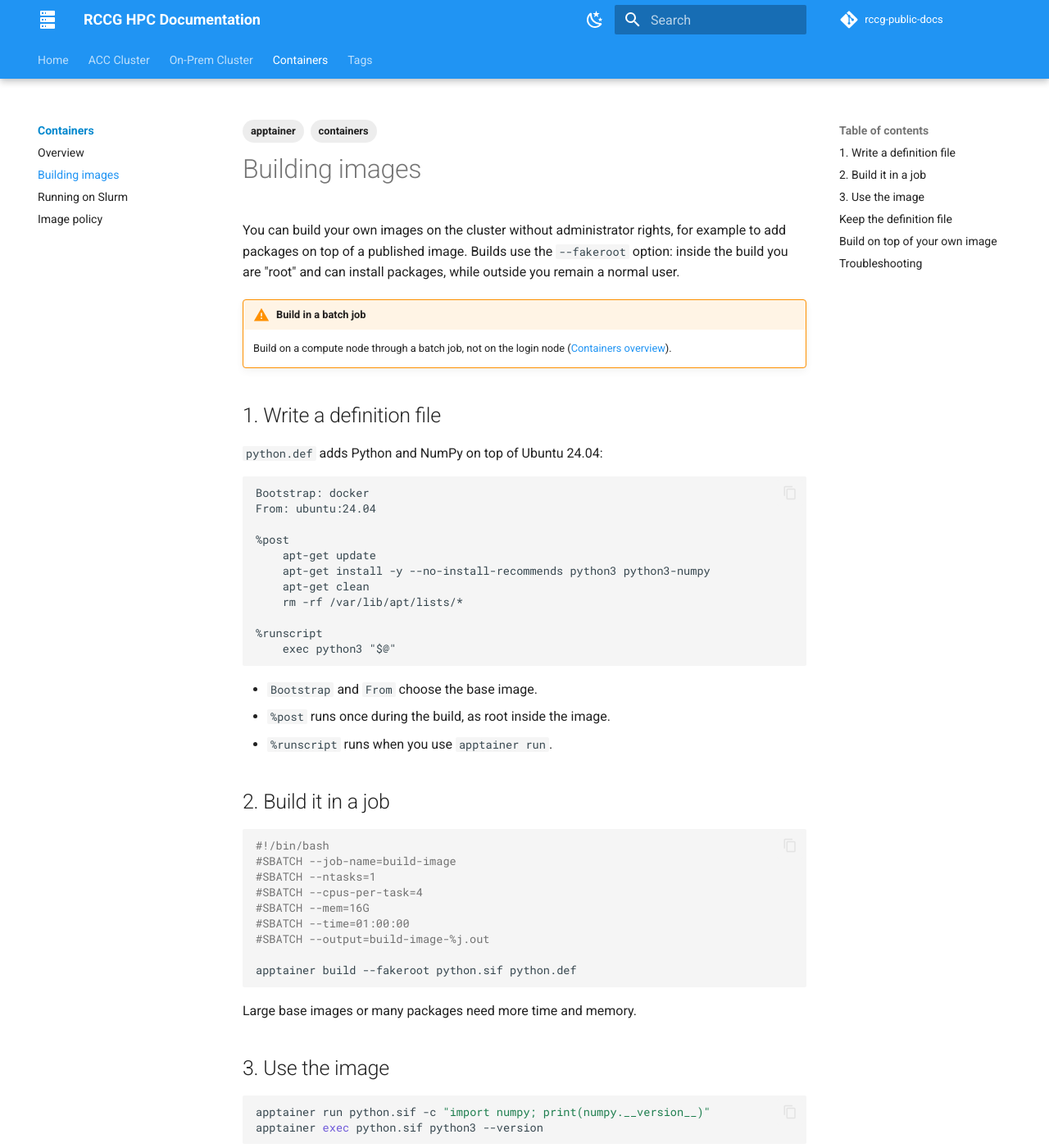
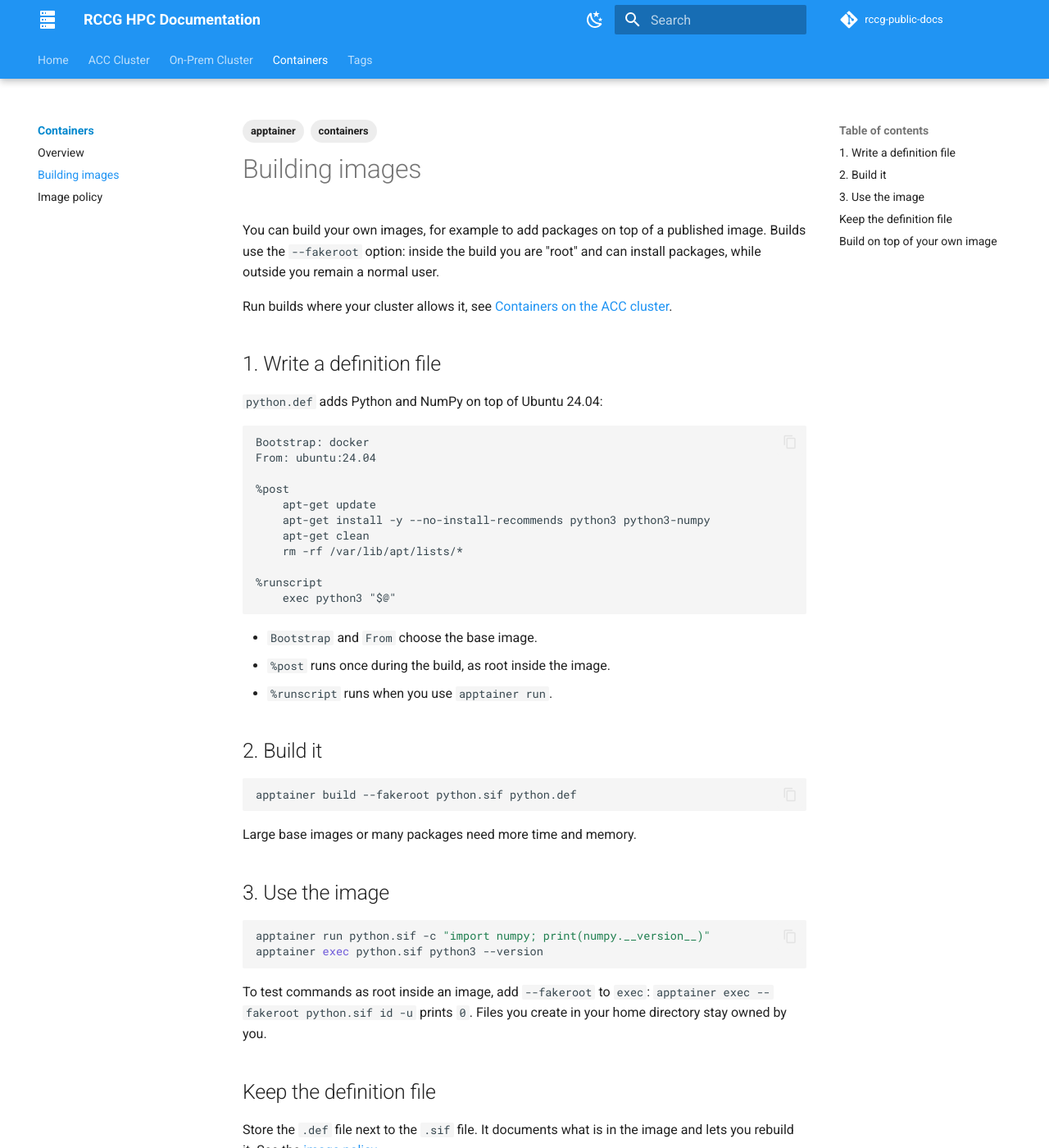
Before and after one commit to ResearchComputingTeam/rccg-public-docs, an MkDocs documentation site: the page built from docs/containers/building-images.md, in a window 1280 px wide and 1400 px high. Shown: the whole window at 82% size. Built offline with MkDocs 1.6.1 and Material for MkDocs 9.7.7, drawn with Linux system fonts in a browser that asks for light colours; comment, search, counter and statistics services are not loaded; some of the changed text lies outside the part shown.

Commit message:
reorganize container section (#25)

````diff
--- a/docs/containers/building-images.md
+++ b/docs/containers/building-images.md
@@ -6,10 +6,9 @@ tags:
 
 # Building images
 
-You can build your own images on the cluster without administrator rights, for example to add packages on top of a published image. Builds use the `--fakeroot` option: inside the build you are "root" and can install packages, while outside you remain a normal user.
+You can build your own images, for example to add packages on top of a published image. Builds use the `--fakeroot` option: inside the build you are "root" and can install packages, while outside you remain a normal user.
 
-!!! warning "Build in a batch job"
-    Build on a compute node through a batch job, not on the login node ([Containers overview](overview.md)).
+Run builds where your cluster allows it, see [Containers on the ACC cluster](../acc-cluster/software/containers.md#build-an-image-in-a-job).
 
 ## 1. Write a definition file
 
@@ -33,17 +32,9 @@ From: ubuntu:24.04
 - `%post` runs once during the build, as root inside the image.
 - `%runscript` runs when you use `apptainer run`.
 
-## 2. Build it in a job
+## 2. Build it
 
 ```bash
-#!/bin/bash
-#SBATCH --job-name=build-image
-#SBATCH --ntasks=1
-#SBATCH --cpus-per-task=4
-#SBATCH --mem=16G
-#SBATCH --time=01:00:00
-#SBATCH --output=build-image-%j.out
-
 apptainer build --fakeroot python.sif python.def
 ```
 
@@ -79,15 +70,4 @@ From: python.sif
 apptainer build --fakeroot python-scipy.sif python-scipy.def
 ```
 
-## Troubleshooting
-
-**`Could not write info to setgroups: Permission denied`**
-:   The `--fakeroot` option is not set up for your account. Contact [support](../acc-cluster/support.md).
-
-**The build is killed or runs out of memory**
-:   Request more memory with `--mem` and more time with `--time`.
-
-**`No space left on device`**
-:   Check your home quota, run `apptainer cache clean` and delete images you no longer need. If you need more space, contact [support](../acc-cluster/support.md) to request a project folder on `/scratch`.
-
-*Last verified: 2026-10-12*
+*Last verified: 2026-10-12 (ACC cluster)*
--- a/mkdocs.yml
+++ b/mkdocs.yml
@@ -79,6 +79,7 @@ nav:
           - Libraries: acc-cluster/software/libraries.md
           - MPI: acc-cluster/software/mpi.md
           - Python and Conda: acc-cluster/software/conda.md
+          - Containers: acc-cluster/software/containers.md
           - GROMACS: acc-cluster/software/gromacs.md
           - LAMMPS: acc-cluster/software/lammps.md
           - CP2K: acc-cluster/software/cp2k.md
@@ -88,6 +89,5 @@ nav:
   - Containers:
       - Overview: containers/overview.md
       - Building images: containers/building-images.md
-      - Running on Slurm: containers/running-on-slurm.md
       - Image policy: containers/image-policy.md
   - Tags: tags.md
````
Also changed, not shown: docs/acc-cluster/software/containers.md (added, +140 -0 lines), docs/containers/image-policy.md (+2 -2 lines), docs/containers/overview.md (+14 -27 lines), docs/containers/running-on-slurm.md (deleted, +0 -80 lines).
